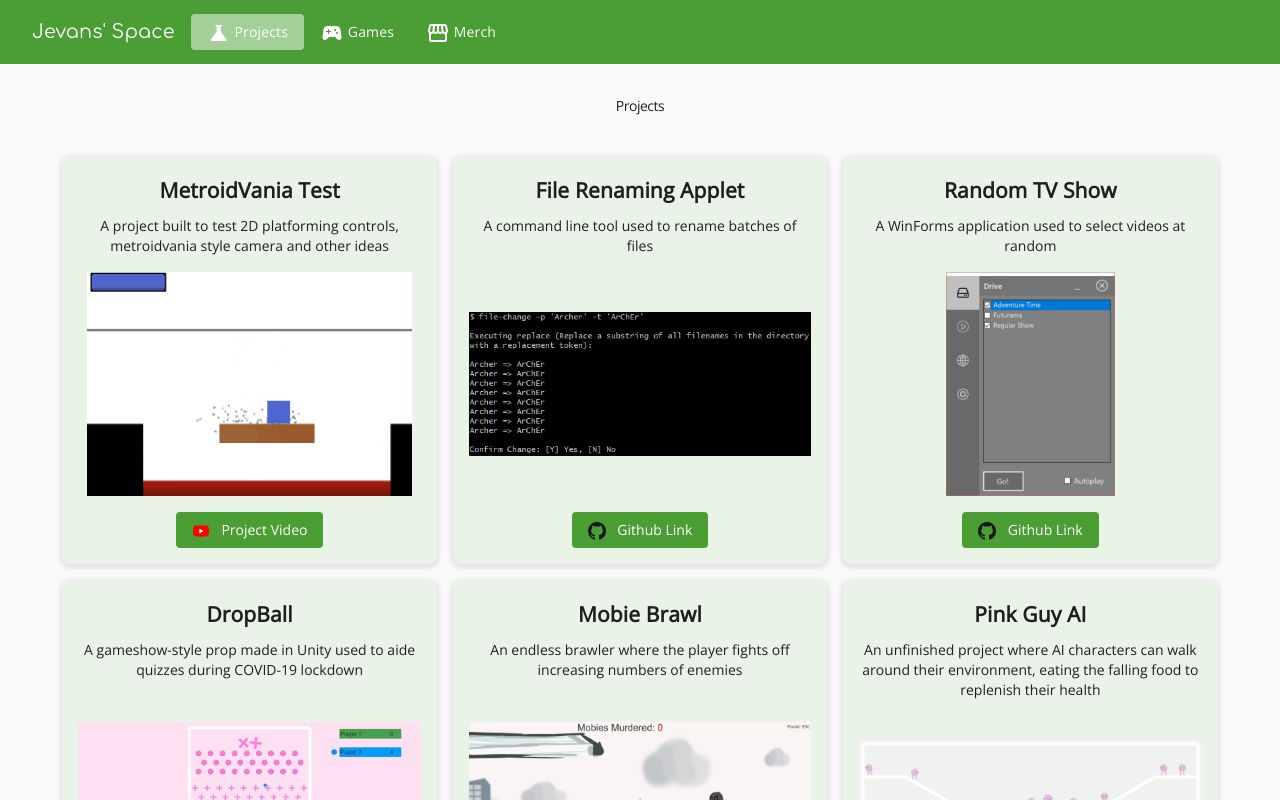
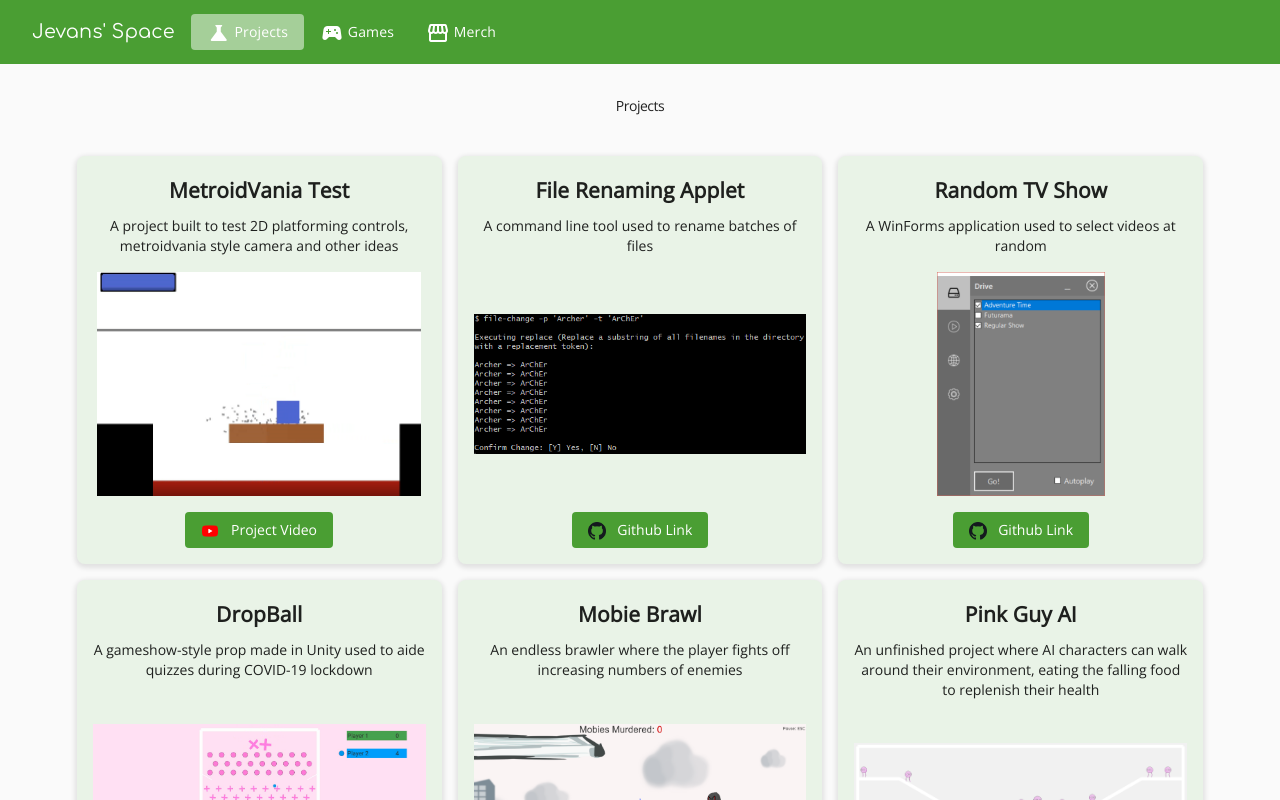
Before and after one commit to JackEvans24/jackevans24.github.io, an Angular app: page /projects in a window 1280 px wide. Built offline with nearby package versions, Linux system fonts and the light colour scheme.

Commit message:
Add minimum padding to site content

```diff
--- a/src/app/app.component.html
+++ b/src/app/app.component.html
@@ -15,7 +15,9 @@
         <span class="mobile-spacer">&nbsp;</span>
     </mat-toolbar>
 
-    <router-outlet></router-outlet>
+    <div class="content-container">
+        <router-outlet></router-outlet>
+    </div>
 </mat-sidenav-container>
 
 <ng-template #menuItems>
--- a/src/app/app.component.scss
+++ b/src/app/app.component.scss
@@ -34,6 +34,10 @@ a.mat-button.active-link {
     background-color: mat-color($mat-primary, 200);
 }
 
+.content-container {
+    padding: 0 1rem;
+}
+
 @media screen and (max-width: 600px) {
     mat-toolbar {
         a:not(:first-child,.home-button) {
```
